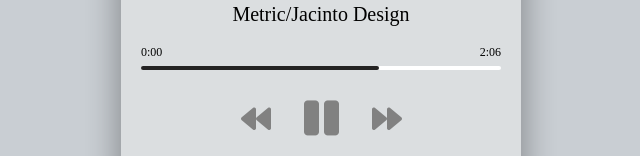
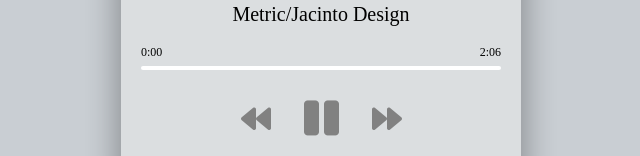
Before and after one commit to karakasEnes/music-player, a plain HTML site: page index.html in a window 1280 px wide. Both pictures are taken after a click on the icon 575 px from the left and 599 px from the top of the page. Shown: the part 480-636 px from the top of the page, without its empty margins (319-959 px from the left). Drawn offline with Linux system fonts and the light colour scheme.

Commit message:
progress bar timers are done, we are at lesson 82 right now

```diff
--- a/script.js
+++ b/script.js
@@ -1,13 +1,18 @@
 const image = document.querySelector('img');
 const title = document.getElementById('title');
 const artist = document.getElementById('artist');
+const music = document.querySelector('audio');
 
+const progress = document.getElementById('progress');
+const progressContainer = document.getElementById('progress-container');
 
-const music = document.querySelector('audio');
 
 const prevBtn = document.getElementById('prev');
 const playBtn = document.getElementById('play');
 const nextBtn = document.getElementById('next');
+
+const currentTimeEl = document.getElementById('current-time');
+const durationEl = document.getElementById('duration');
 
 // Music (Database)
 const songs = [
@@ -92,3 +97,43 @@
 
 prevBtn.addEventListener("click", prevSong)
 nextBtn.addEventListener("click", nextSong)
+
+
+
+
+function updateProgressBar(e) {
+    if (isPlaying) {
+
+        const {currentTime, duration} = e.srcElement;
+        const percantageBar = currentTime / duration * 100
+        progress.style.width = `${percantageBar}%`;
+
+        // currentTimeElement and durationElement
+
+        // currentTimeEl
+        let minuteCurrentTime = Math.floor(currentTime / 60);
+        let secondCurrentTime = Math.floor(currentTime % 60);
+
+        if (secondCurrentTime < 10) {
+            secondCurrentTime = `0${secondCurrentTime}`;
+        }
+        currentTimeEl.textContent = `${minuteCurrentTime}:${secondCurrentTime}`;
+
+        // duration
+        let minuteDurationTime = Math.floor(duration / 60);
+        let secondDurationTime = Math.floor(duration % 60);
+
+        if (secondDurationTime < 10) {
+            secondDurationTime = `0${secondDurationTime}`;
+        }
+
+        if (secondDurationTime) {
+            durationEl.textContent = `${minuteDurationTime}:${secondDurationTime}`;
+        }
+
+
+    }
+}
+
+
+music.addEventListener("timeupdate", updateProgressBar);
--- a/style.css
+++ b/style.css
@@ -69,7 +69,7 @@
   border-radius: 5px;
   height: 100%;
   /* change this to show progress */
-  width: 66%;
+  width: 0%;
   transition: width 0.1s linear;
 }
 
```
